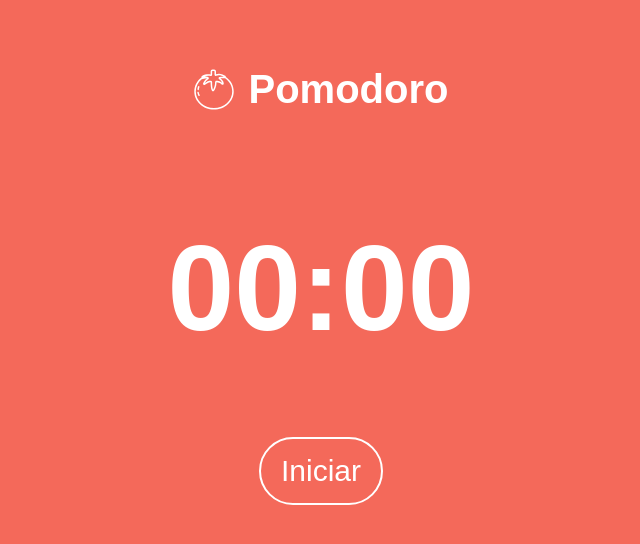
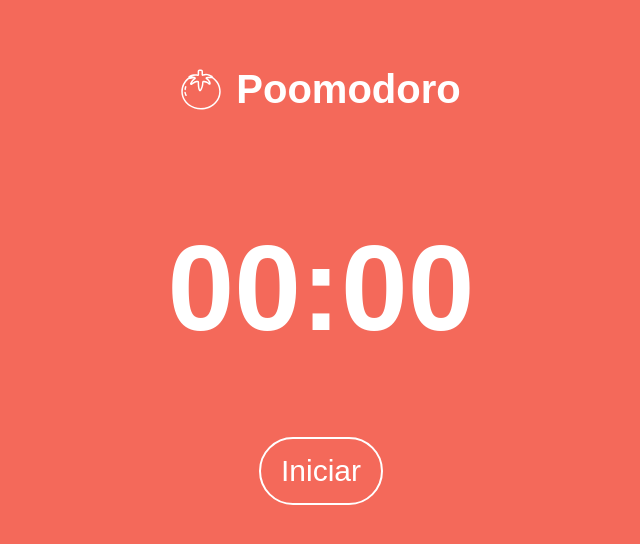
Before and after one commit to mota-pedro/pomodoro-website, a plain HTML site: page index.html in a window 1280 px wide. Shown: the whole page, without its empty margins (319-959 px from the left). Drawn offline with Linux system fonts and the light colour scheme.

Commit message:
refactor: nome do projeto

```diff
--- a/index.html
+++ b/index.html
@@ -3,7 +3,7 @@
 <head>
     <meta charset="UTF-8">
     <meta name="viewport" content="width=device-width, initial-scale=1.0">
-    <title>Pomodoro</title>
+    <title>Poomodoro</title>
     <link rel="icon" href="images/tomato.svg">
     <link rel="stylesheet" href="css/pomodoro.css">
     <audio id="alarm-sound" src="assets/audio/alarm_sound.mp3"></audio>
@@ -12,7 +12,7 @@
     <div class="title-box">
         <img src="assets/images/tomato.svg" alt="logo-svg">
         <h1>
-            Pomodoro
+            Poomodoro
         </h1>
     </div>
     <div>
```
